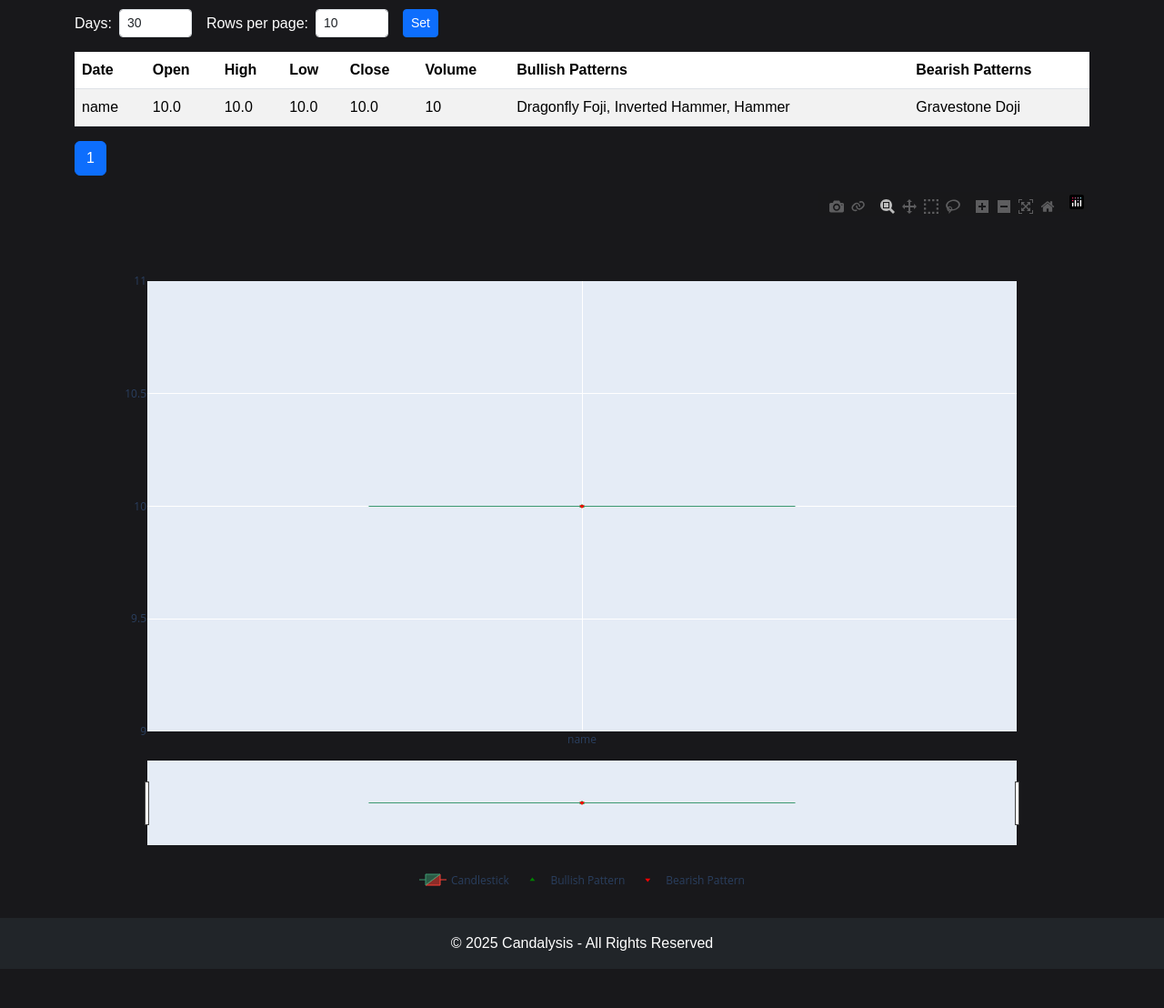
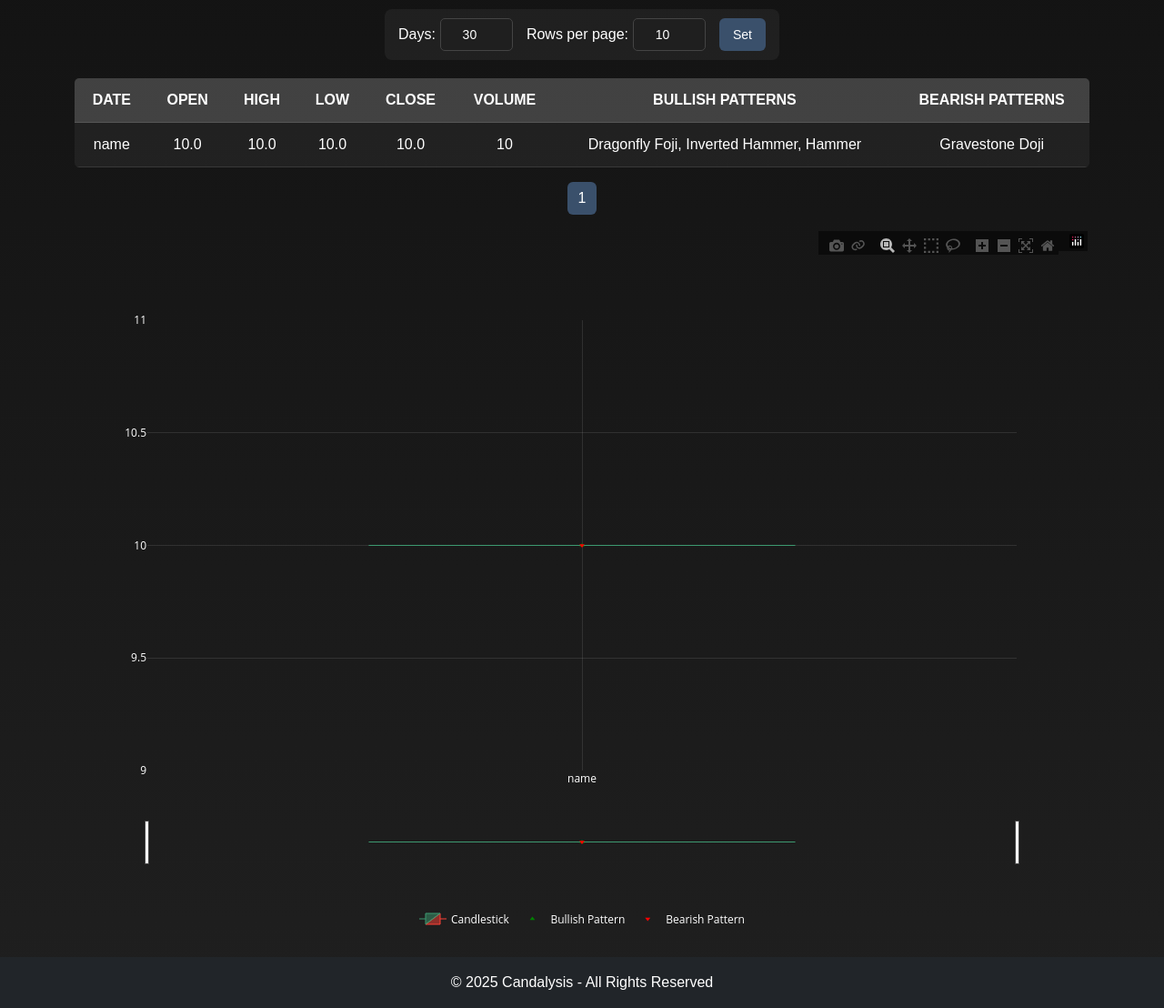
Before and after one commit to crinas21/candle_analysis, a Django app: page /analysis/ in a window 1280 px wide. Shown: the part 150-1258 px from the top of the page at 91% size. Before the commit the page ends 1215 px from the top, so only its background shows below. Run offline with Django 5.2, Linux system fonts and the light colour scheme; tables that the repository leaves empty hold one stand-in row (values such as "Sample post"); a database or web service that is not in the repository returns one stand-in record (values such as "Sample title"); data that the repository does not hold is empty.

Commit message:
Made more UI improvements

```diff
--- a/analysis/templates/analysis.html
+++ b/analysis/templates/analysis.html
@@ -1,32 +1,37 @@
 {% extends 'base.html' %}
 
 {% block content %}
+<div class="analysis-container">
     <h1>Instrument Analysis: {{ symbol }}</h1>
 
-<div class="d-flex justify-content-between align-items-center mb-3">
-    <!-- Days and Rows per page form -->
-    <form method="get" action="" class="d-flex align-items-center">
+    <div class="d-flex justify-content-center align-items-center mb-3">
+        <form method="get" action="" class="settings-form">
             <input type="hidden" name="symbol" value="{{ symbol }}">
-        <label for="days" class="me-2">Days:</label>
-        <input type="number" name="days" id="days" value="{{ days }}" min="1" class="form-control form-control-sm me-3" style="width: 80px;">
-        <label for="rows_per_page" class="me-2">Rows per page:</label>
-        <input type="number" name="rows_per_page" id="rows_per_page" value="{{ rows_per_page }}" min="10" class="form-control form-control-sm me-3" style="width: 80px;">
-        <button type="submit" class="btn btn-primary btn-sm">Set</button>
+
+            <div class="d-flex align-items-center">
+                <label for="days">Days:</label>
+                <input type="number" name="days" id="days" value="{{ days }}" min="1" class="form-control form-control-sm" style="width: 80px;">
+            </div>
+
+            <div class="d-flex align-items-center">
+                <label for="rows_per_page">Rows per page:</label>
+                <input type="number" name="rows_per_page" id="rows_per_page" value="{{ rows_per_page }}" min="10" class="form-control form-control-sm" style="width: 80px;">
+            </div>
+
+            <button type="submit" class="btn btn-defcolor">Set</button>
         </form>
 
-    <!-- Add to Watchlist button -->
         {% if user.is_authenticated %}
-    <form id="add-to-watchlist-form" method="post" action="{% url 'add_to_watchlist' %}">
+        <form id="add-to-watchlist-form" method="post" action="{% url 'add_to_watchlist' %}" class="ms-3">
             {% csrf_token %}
             <input type="hidden" name="symbol" value="{{ symbol }}">
             <input type="hidden" name="days" value="{{ days }}">
-        <button type="submit" class="btn btn-success btn-sm">Add to Watchlist</button>
+            <button type="submit" class="btn btn-defcolor">Add to Watchlist</button>
         </form>
         {% endif %}
     </div>
 
-<!-- Table -->
-<table class="table table-striped table-hover mt-3">
+    <table>
         <thead>
             <tr>
                 <th>Date</th>
@@ -48,26 +53,27 @@
                 <td>{{ point.low }}</td>
                 <td>{{ point.close }}</td>
                 <td>{{ point.volume }}</td>
-            <td>{{ point.bullish }}</td>
-            <td>{{ point.bearish }}</td>
+                <td>{{ point.bullish|default:"-" }}</td>
+                <td>{{ point.bearish|default:"-" }}</td>
             </tr>
             {% endfor %}
         </tbody>
     </table>
 
-<!-- Pagination -->
     <nav aria-label="Page navigation">
-    <ul class="pagination">
+        <ul class="pagination justify-content-center mt-3">
             {% if table_data.has_previous %}
             <li class="page-item">
                 <a class="page-link" href="?symbol={{ symbol }}&days={{ days }}&rows_per_page={{ rows_per_page }}&page={{ table_data.previous_page_number }}">Previous</a>
             </li>
             {% endif %}
+
             {% for num in table_data.paginator.page_range %}
             <li class="page-item {% if table_data.number == num %}active{% endif %}">
                 <a class="page-link" href="?symbol={{ symbol }}&days={{ days }}&rows_per_page={{ rows_per_page }}&page={{ num }}">{{ num }}</a>
             </li>
             {% endfor %}
+
             {% if table_data.has_next %}
             <li class="page-item">
                 <a class="page-link" href="?symbol={{ symbol }}&days={{ days }}&rows_per_page={{ rows_per_page }}&page={{ table_data.next_page_number }}">Next</a>
@@ -79,4 +85,6 @@
     <div id="candlestick-chart">
         {{ chart_html|safe }}
     </div>
+</div>
+
 {% endblock %}
--- a/analysis/templates/base.html
+++ b/analysis/templates/base.html
@@ -13,30 +13,29 @@
             margin: 0;
             font-family: Arial, sans-serif;
             color: white;
-            background-color: #18181b;
-
+            background: linear-gradient(to bottom, #121212, #1f1f1f);
         }
         h1 {
             padding-top: 56px;
         }
         .input-group .form-control {
-            border-top-right-radius: 4px !important; /* Add rounding to the top-right corner */
-            border-bottom-right-radius: 4px !important; /* Add rounding to the bottom-right corner */
+            border-top-right-radius: 4px !important;
+            border-bottom-right-radius: 4px !important;
         }
         .input-group .input-group-text {
-            border-top-left-radius: 4px !important; /* Add rounding to the top-left corner */
-            border-bottom-left-radius: 4px !important; /* Add rounding to the bottom-left corner */
+            border-top-left-radius: 4px !important;
+            border-bottom-left-radius: 4px !important;
         }
         .input-group .form-control:focus {
             box-shadow: none; /* Remove the blue glow */
-            border-color: #ced4da; /* Ensure consistent border color */
+            border-color: #ced4da;
         }
         #autocomplete-list {
-            position: absolute; /* Align relative to the input field */
-            top: 100%; /* Place it below the input field */
+            position: absolute;
+            top: 100%;
             left: 0;
-            z-index: 1050; /* Ensure it appears above other elements */
-            max-height: 200px; /* Limit the height */
+            z-index: 1050;
+            max-height: 200px;
             overflow-y: auto; /* Enable scrolling */
             border: 1px solid #ccc;
             border-radius: 4px;
@@ -55,6 +54,125 @@
         }
         #autocomplete-list .dropdown-item:hover {
             background-color: #f8f9fa;
+        }
+
+        /* Global Table Styles */
+        table {
+            width: 100%;
+            border-collapse: collapse;
+            background: rgba(255, 255, 255, 0.05);
+            border-radius: 5px;
+            overflow: hidden;
+            margin-top: 20px;
+        }
+
+        th, td {
+            padding: 12px 15px;
+            text-align: center;
+            border-bottom: 1px solid rgba(255, 255, 255, 0.1);
+            color: white;
+        }
+
+        thead {
+            background: rgba(255, 255, 255, 0.15);
+            font-weight: bold;
+            text-transform: uppercase;
+        }
+
+        tbody tr:nth-child(even) {
+            background: rgba(255, 255, 255, 0.08);
+        }
+
+        /* Highlight the row on hover */
+        .table-hover tbody tr:hover {
+            background-color: #1e2a3a;
+        }
+
+        /* Change symbol text color and add underline on hover */
+        .table-hover tbody tr:hover td:first-child a {
+            color: #007bff;
+            text-decoration: underline;
+        }
+
+        /* Default link styling for the symbol */
+        .table-hover tbody tr td:first-child a {
+            color: inherit; /* Keep the normal text color */
+            text-decoration: none;
+        }
+
+        /* Pagination Styles */
+        .pagination .page-item .page-link {
+            background: #1f1f1f;
+            border: 1px solid #444;
+            color: white;
+            height: 36px;
+            line-height: 24px;
+            display: flex;
+            align-items: center;
+            justify-content: center;
+        }
+
+        .pagination .page-item.active .page-link {
+            background: #3a506b;
+            border: none;
+            height: 36px;
+            line-height: 24px;
+        }
+
+        .pagination .page-link:hover {
+            background: #506885;
+        }
+
+        .settings-form {
+            display: flex;
+            align-items: center;
+            gap: 15px;
+            background: rgba(255, 255, 255, 0.05);
+            padding: 10px 15px;
+            border-radius: 8px;
+        }
+
+        /* Labels */
+        .settings-form label {
+            color: white;
+            font-weight: 500;
+            margin-right: 5px;
+        }
+
+        .settings-form input {
+            background: #1f1f1f;
+            color: white;
+            border: 1px solid #444;
+            padding: 6px;
+            border-radius: 5px;
+            text-align: center;
+            width: 80px;
+            height: 36px;
+        }
+
+        .settings-form input:focus {
+            border-color: #007bff;
+            outline: none;
+        }
+
+        .settings-form button {
+            height: 36px;
+            padding: 6px 15px;
+        }
+
+        .btn-defcolor {
+            background-color: #3a506b;
+            border: none;
+            color: white;
+            padding: 8px 16px;
+            font-size: 14px;
+            height: 36px;
+            align-items: center;
+        }
+
+        .btn-defcolor:hover {
+            background-color: #506885;
+            color: white;
         }
     </style>
 
--- a/analysis/templates/imageinsert.html
+++ b/analysis/templates/imageinsert.html
@@ -13,7 +13,7 @@ Image Analysis - Candalysis
             <label for="image" class="form-label">Select an Image</label>
             <input type="file" class="form-control" id="image" name="image" required>
         </div>
-        <button type="submit" class="btn btn-primary">Upload</button>
+        <button type="submit" class="btn btn-defcolor">Upload</button>
     </form>
 </div>
 {% endblock %}
--- a/analysis/templates/watchlist.html
+++ b/analysis/templates/watchlist.html
@@ -7,7 +7,7 @@ Watchlist - Candalysis
 {% block content %}
 <h1>Your Watchlist</h1>
 <div class="container mt-4">
-    <table class="table table-striped table-hover mt-4">
+    <table>
         <thead>
             <tr>
                 <th>Symbol</th>
@@ -22,7 +22,7 @@ Watchlist - Candalysis
                     <form method="post" action="{% url 'remove_from_watchlist' %}" class="d-inline">
                         {% csrf_token %}
                         <input type="hidden" name="symbol" value="{{ item.symbol }}">
-                        <button type="submit" class="btn btn-danger btn-sm">Remove</button>
+                        <button type="submit" class="btn btn-defcolor">Remove</button>
                     </form>
                 </td>
             </tr>
--- a/analysis/utils.py
+++ b/analysis/utils.py
@@ -122,14 +122,34 @@ def get_chart_html(pattern_data):
     )
 
     fig.update_layout(
-        xaxis=dict(showgrid=True),
-        yaxis=dict(showgrid=True),
-        legend=dict(orientation="h", yanchor="top", y=-0.3, xanchor="center", x=0.5),
-        height=800,
-        paper_bgcolor="#18181b"
+        xaxis=dict(
+            showgrid=True,
+            gridcolor='rgba(255, 255, 255, 0.1)',
+            color='white',
+        ),
+        yaxis=dict(
+            showgrid=True,
+            gridcolor='rgba(255, 255, 255, 0.1)',
+            color='white',
+        ),
+        plot_bgcolor="rgba(0, 0, 0, 0)",  # Transparent background
+        paper_bgcolor="rgba(0, 0, 0, 0)",  # Transparent outer area
+        font=dict(
+            color="white"  # White text for labels
+        ),
+        legend=dict(
+            orientation="h",
+            yanchor="top",
+            y=-0.3,
+            xanchor="center",
+            x=0.5,
+            font=dict(color="white")  # White legend text
+        ),
+        height=800
     )
     chart_html = fig.to_html(full_html=False) # Only return chart content
     return chart_html
+
 
 
 def identify_patterns(data):
```
Also changed, not shown: analysis/templates/history.html (+2 -22 lines), analysis/templates/home.html (+4 -5 lines), analysis/templates/matches.html (+1 -20 lines). Lines whose indentation alone changed are shown as unchanged.
